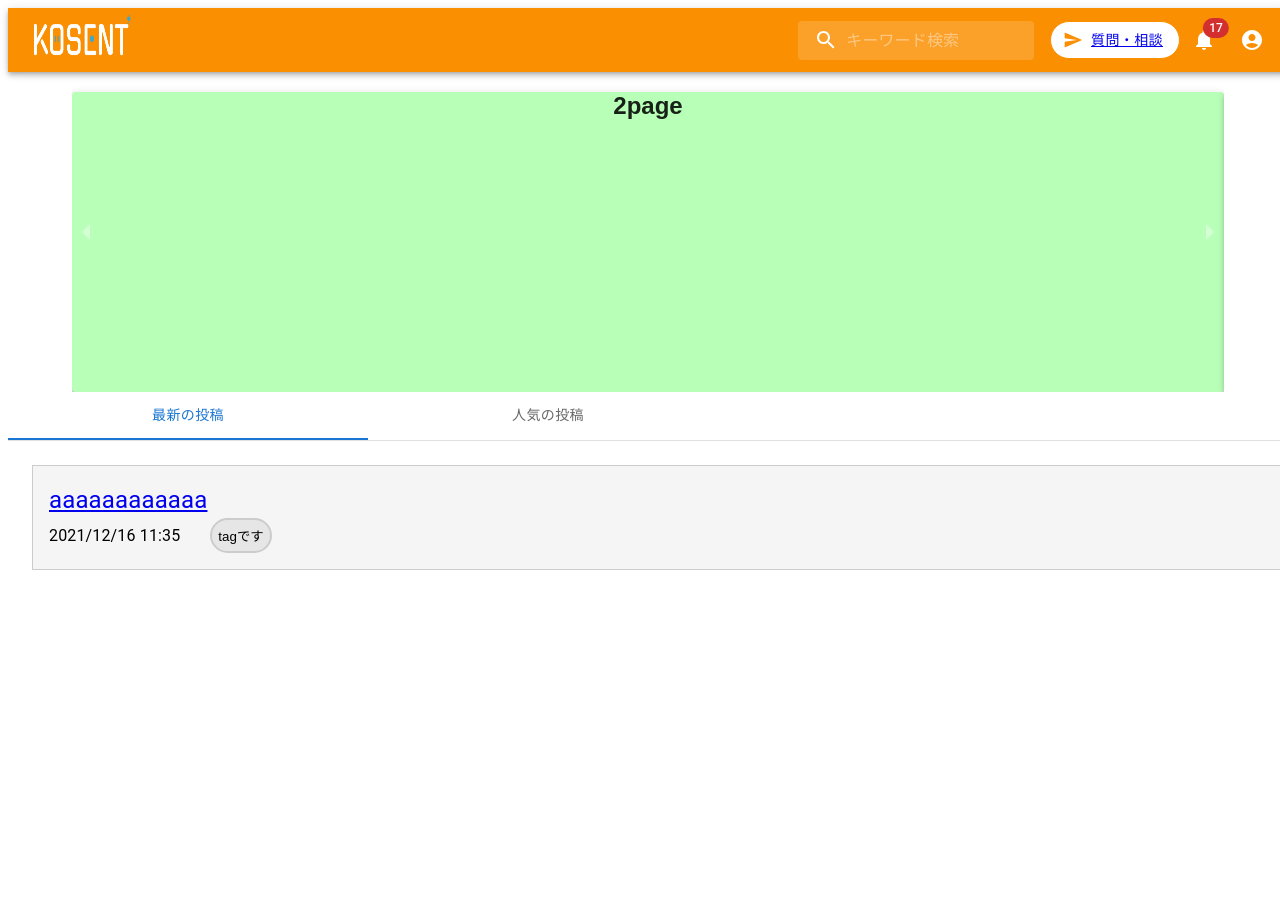
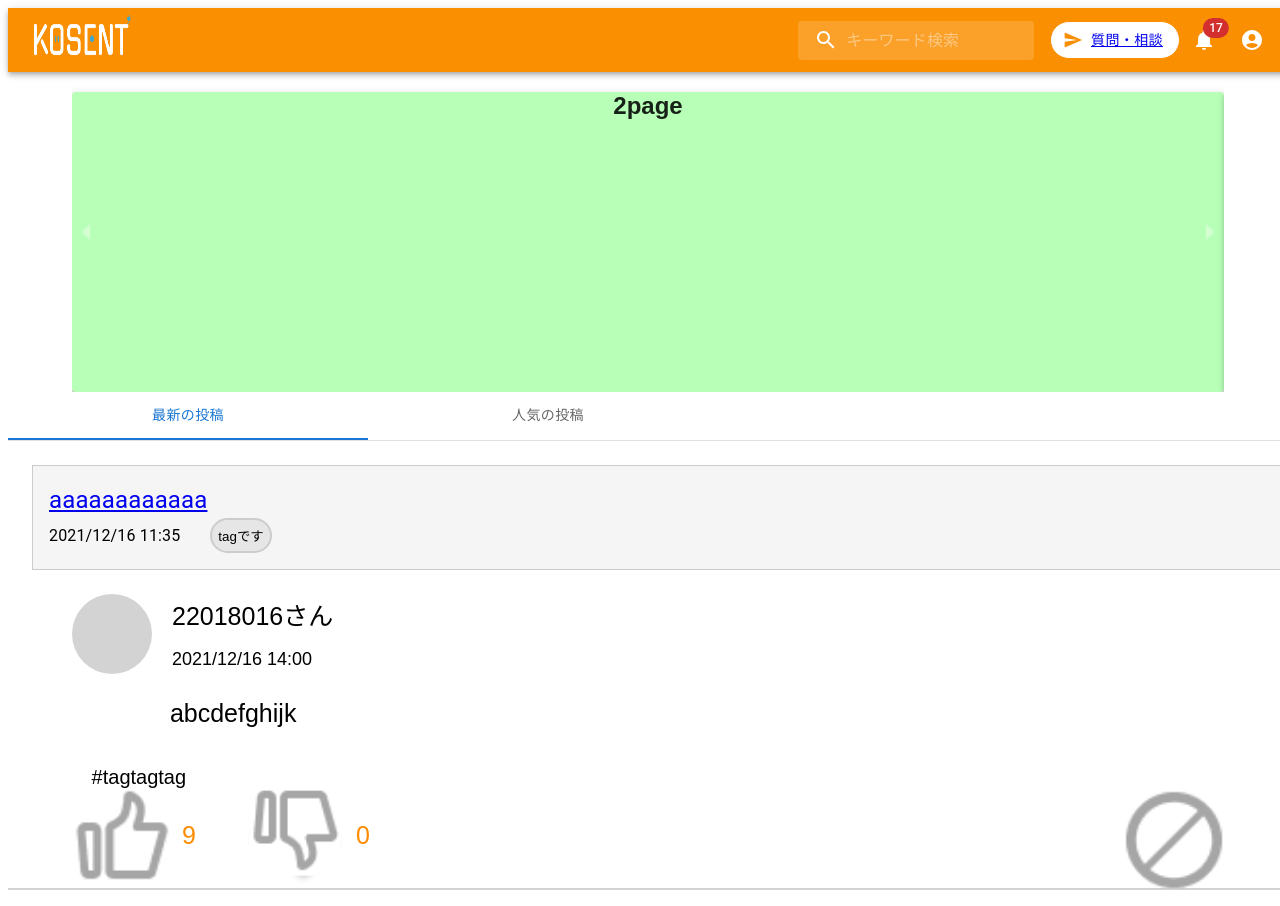
Before and after one commit to krym-hacku2021/KOSENT, a Next.js app: page / in a window 1280 px wide. Before the commit the page ends 800 px from the top, so only its background shows below. Built offline with nearby package versions, Linux system fonts and the light colour scheme.

Commit message:
質問回答　※画像のサイズ指定が未完成

```diff
--- a/pages/index.js
+++ b/pages/index.js
@@ -18,6 +18,7 @@ import Box from "@mui/material/Box";
 // import Text from "./text.js"
 import Search_Results from "./search_Results";
 import Text from "./tabtext.js"
+import PostAns from "./post_ans";
 
 function TabPanel(props) {
   const { children, value, index, ...other } = props;
@@ -142,6 +143,16 @@ export default function Home() {
           >
           </Search_Results>
         </TabPanel>
+
+        <PostAns
+          user_name="22018016"
+          post_time="2021/12/16 14:00"
+          post_txt="abcdefghijk"
+          tag="#tagtagtag"
+          good="9"
+          bad="0"
+        >
+        </PostAns>
       </main>
 
     </div>
--- a/pages/post_ans.js
+++ b/pages/post_ans.js
@@ -12,46 +12,46 @@ export default function PostAns({
   bad,
 }) {
   return (
-    <div className="Postans.main1">
-      <div className="Postans.postframe">
-        <div className="Postans.textframe">
-          <div className="Postans.ue">
-            <div className="Postans.userid">
+    <div className="main1">
+      <div className="postframe">
+        <div className="textframe">
+          <div className="ue">
+            <div className="userid">
               <p>{user_name}さん</p>
             </div>
-            <div className="Postans.date">
+            <div className="date">
               <p>{post_time}</p>
             </div>
-            <div className="Postans.circle"></div>
+            <div className="circle"></div>
           </div>
 
-          <div className="Postans.question">
+          <div className="question">
             <p>{post_txt}</p>
           </div>
-          <div className="Postans.tagframe">
-            <div className="Postans.hashtag">
+          <div className="tagframe">
+            <div className="hashtag">
               <p>{tag}</p>
             </div>
           </div>
 
-          <div className="Postans.button">
-            <div className="Postans.good">
+          <div className="button">
+            <div className="good">
               <Image src="/good.png" alt="good" width="100px" height="100px" />
             </div>
-            <div className="Postans.g_count">
+            <div className="g_count">
               <p>{good}</p>
             </div>
-            <div className="Postans.bad">
+            <div className="bad">
               <Image src="/bad.png" alt="bad" width="100px" height="100px"/>
             </div>
-            <div className="Postans.b_count">
+            <div className="b_count">
               <p>{bad}</p>
             </div>
           </div>
         </div>
 
-        <div className="Postans.kontentu">
-          <div className="Postans.block">
+        <div className="kontentu">
+          <div className="block">
             <Image src="/block.png" alt="block" width="100px" height="100px" />
           </div>
         </div>
--- a/styles/globals.css
+++ b/styles/globals.css
@@ -797,3 +797,9 @@ color: #000;
 background-color: #f5f5f5;
 border: 1px solid #ccc;
 }
+
+hr {
+      margin-top: 20px;
+      width: 100%;
+      border: 1px solid lightgray;
+    }
```
